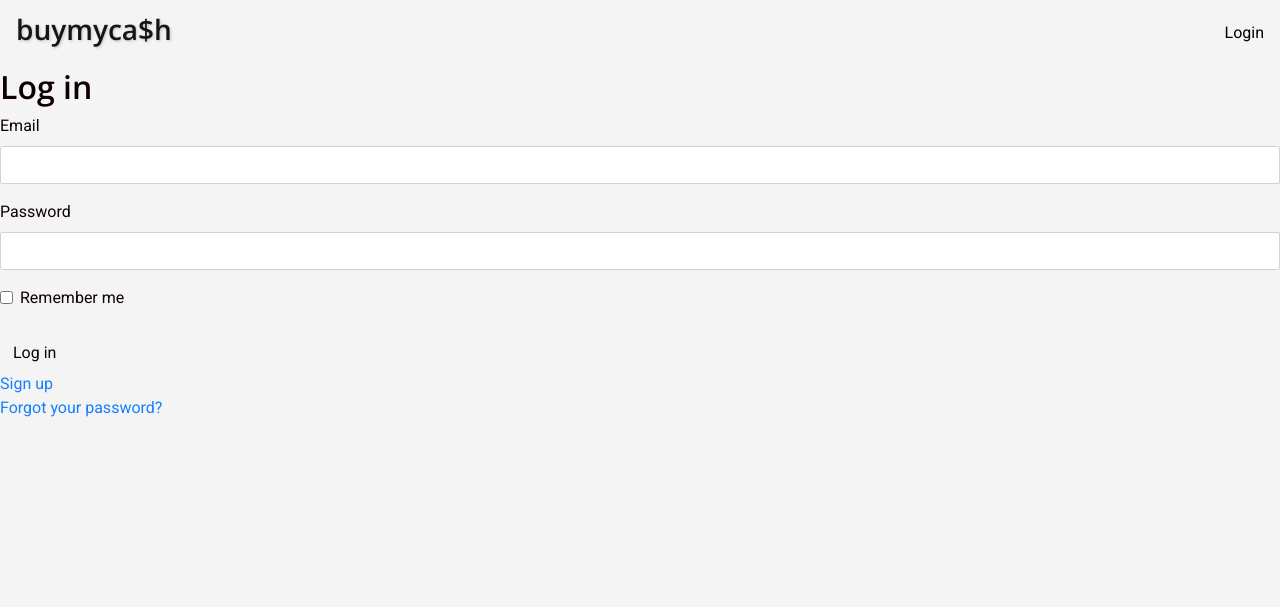
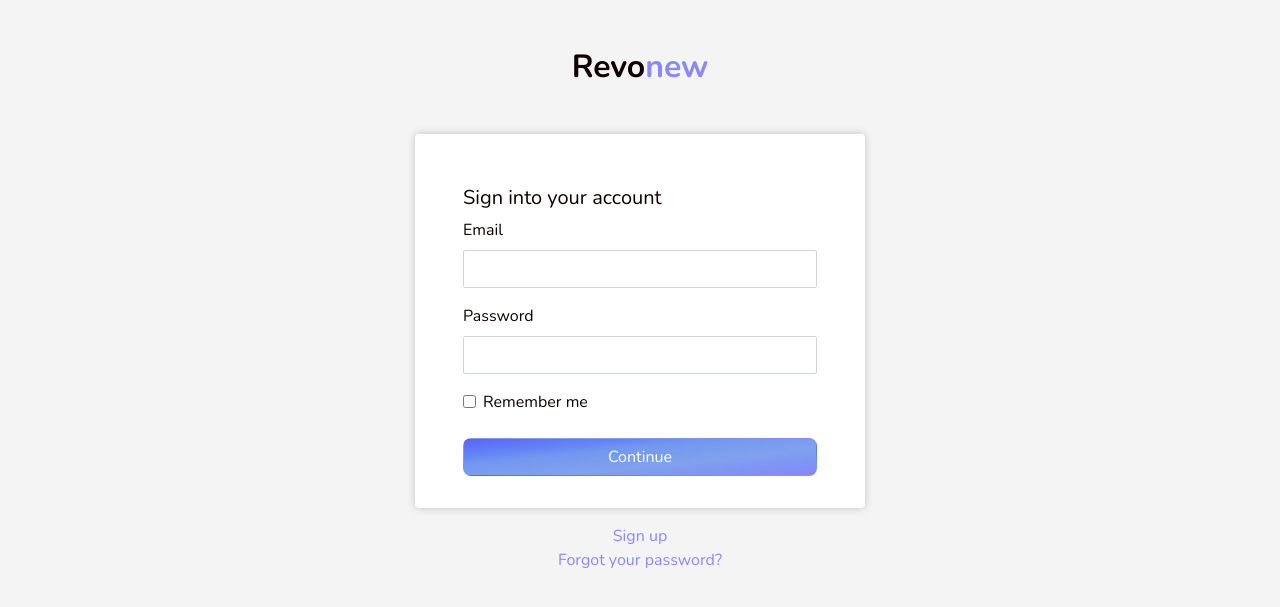
Before and after one commit to stanleypliu/MaxMyCash, a Rails app: page /users/sign_in in a window 1280 px wide. Shown: the top 607 px of the page. Run offline with Rails 7, Linux system fonts and the light colour scheme; style sheets or scripts are compiled from the project's sources; some libraries are stand-ins or nearby versions.

Commit message:
made the sign in page

```diff
--- a/app/assets/stylesheets/components/_buttons.scss
+++ b/app/assets/stylesheets/components/_buttons.scss
@@ -15,3 +15,16 @@
   text-decoration: none;
   color: black;
 }
+
+.blue-gradient-button {
+  background-image: linear-gradient(to right bottom, #625ef6, #5f6ff7, #607ef6, #678bf3, #7298ef, #779bee, #7c9eee, #81a1ed, #7f9bf1, #8094f4, #838df7, #8885f8);
+  color: white;
+  border-radius: 8px;
+  width: 100%;
+}
+
+.blue-gradient-button:hover {
+  opacity: 3;
+  text-decoration: none;
+  color: white;
+}
--- a/app/assets/stylesheets/components/_card_box_shadow.scss
+++ b/app/assets/stylesheets/components/_card_box_shadow.scss
@@ -1,5 +1,5 @@
 .card-box-shadow {
-  background-color: white;
+  background-color: #FFFFFF;
   padding: 16px;
   margin-bottom: 16px;
   border-radius: 8px;
--- a/app/assets/stylesheets/config/_bootstrap_variables.scss
+++ b/app/assets/stylesheets/config/_bootstrap_variables.scss
@@ -11,11 +11,12 @@ $font-size-base: 1rem;
 
 // Colors
 $body-color: $gray;
-$primary:    $blue;
+$primary:    $purple;
 $success:    $green;
 $info:       $yellow;
 $danger:     $red;
 $warning:    $orange;
+
 
 // Buttons & inputs' radius
 $border-radius:    2px;
--- a/app/assets/stylesheets/config/_colors.scss
+++ b/app/assets/stylesheets/config/_colors.scss
@@ -8,3 +8,4 @@ $orange: #E67E22;
 $green: #1EDD88;
 $gray: #0E0000;
 $light-gray: #F4F4F4;
+$purple: #8B88F8;
--- a/app/assets/stylesheets/config/_fonts.scss
+++ b/app/assets/stylesheets/config/_fonts.scss
@@ -1,9 +1,10 @@
 // Import Google fonts
 @import url('https://fonts.googleapis.com/css?family=Nunito:400,700|Work+Sans:400,700&display=swap');
 @import url('https://fonts.googleapis.com/css?family=Open+Sans:600|Roboto&display=swap');
+@import url('https://fonts.googleapis.com/css?family=Nunito:400,600&display=swap');
 // Define fonts for body and headers
-$body-font: "Roboto", "Helvetica", "sans-serif";
-$headers-font: 'Open Sans',"Helvetica", "sans-serif";
+$body-font: "Nunito", "Helvetica", "sans-serif";
+$headers-font: 'Nunito',"Helvetica", "sans-serif";
 
 // To use a font file (.woff) uncomment following lines
 // @font-face {
--- a/app/assets/stylesheets/pages/_dashboard.scss
+++ b/app/assets/stylesheets/pages/_dashboard.scss
@@ -49,3 +49,7 @@
   display: flex;
   justify-content: space-between;
 }
+
+a {
+  text-decoration: none;
+}
--- a/app/assets/stylesheets/pages/_index.scss
+++ b/app/assets/stylesheets/pages/_index.scss
@@ -1,4 +1,5 @@
 // Import page-specific CSS files here.
 @import "home";
 @import "dashboard";
-@import "new_listing"
+@import "new_listing";
+@import "sign_in";
--- /dev/null
+++ b/app/assets/stylesheets/pages/_sign_in.scss
@@ -0,0 +1,45 @@
+.sign-in-container {
+  text-align: center;
+}
+
+.logo-title-dark {
+  font-weight: bold;
+  color: $gray;
+  span {
+    color: $purple
+  }
+}
+
+.sign-in-card {
+  margin: 48px auto;
+  background-color: #FFFFFF;
+  padding-right: 48px;
+  padding-left: 48px;
+  padding-top: 32px;
+  padding-bottom: 32px;
+  margin-bottom: 16px;
+  border-radius: 4px;
+  box-shadow: 0 0 8px rgba(0,0,0,0.2);
+  width: 450px;
+}
+
+.sign-into-your-account {
+  margin-top: 20px;
+}
+
+.simple_form.new_user {
+  margin-top: 24px;
+}
+
+.form-check {
+  margin-top:16px;
+  margin-bottom:16px;
+}
+
+.form-group.password.optional.user_password {
+  margin-top: 16px;
+}
+
+a {
+  text-decoration: none !important;
+}
--- a/app/views/devise/sessions/new.html.erb
+++ b/app/views/devise/sessions/new.html.erb
@@ -1,5 +1,8 @@
-<h2>Log in</h2>
-
+<div class="sign-in-container pt-5">
+  <h2 class="logo-title-dark">Revo<span>new</span></h2>
+  <div class="sign-in-card">
+    <div class="sign-in-card-content text-left">
+      <h5 class="sign-into-your-account">Sign into your account</h5>
       <%= simple_form_for(resource, as: resource_name, url: session_path(resource_name)) do |f| %>
         <div class="form-inputs">
           <%= f.input :email,
@@ -13,8 +16,12 @@
         </div>
 
         <div class="form-actions">
-    <%= f.button :submit, "Log in" %>
+          <%= f.button :submit, "Continue", class:"btn blue-gradient-button" %>
         </div>
         <% end %>
-
+        <div class="sign-in-links">
+      </div>
+    </div>
+  </div>
    <%= render "devise/shared/links" %>
+</div>
--- a/app/views/layouts/application.html.erb
+++ b/app/views/layouts/application.html.erb
@@ -3,14 +3,16 @@
   <head>
     <meta charset="UTF-8">
     <meta name="viewport" content="width=device-width, initial-scale=1, shrink-to-fit=no">
-    <title>BuyMy💵</title>
+    <title>Revonew</title>
     <%= csrf_meta_tags %>
     <%= action_cable_meta_tag %>
     <%= stylesheet_link_tag 'application', media: 'all' %>
     <%#= stylesheet_pack_tag 'application', media: 'all' %> <!-- Uncomment if you import CSS in app/javascript/packs/application.js -->
   </head>
   <body>
-    <%= render 'shared/navbar' %>
+    <% unless devise_controller? %>
+      <%= render 'shared/navbar' %>
+    <% end %>
     <%= render 'shared/flashes' %>
     <%= yield %>
 
--- a/app/views/shared/_navbar.html.erb
+++ b/app/views/shared/_navbar.html.erb
@@ -1,6 +1,6 @@
 <div class="navbar navbar-expand-sm navbar-light navbar-lewagon">
   <%= link_to root_path, class: "navbar-brand" do %>
-    <h3 class="logo">buymyca$h</h3>
+    <h2 class="logo-title-dark">Revo<span>new</span></h2>
   <% end %>
 
   <button class="navbar-toggler" type="button" data-toggle="collapse" data-target="#navbarSupportedContent" aria-controls="navbarSupportedContent" aria-expanded="false" aria-label="Toggle navigation">
```
Lines whose indentation alone changed are shown as unchanged.
